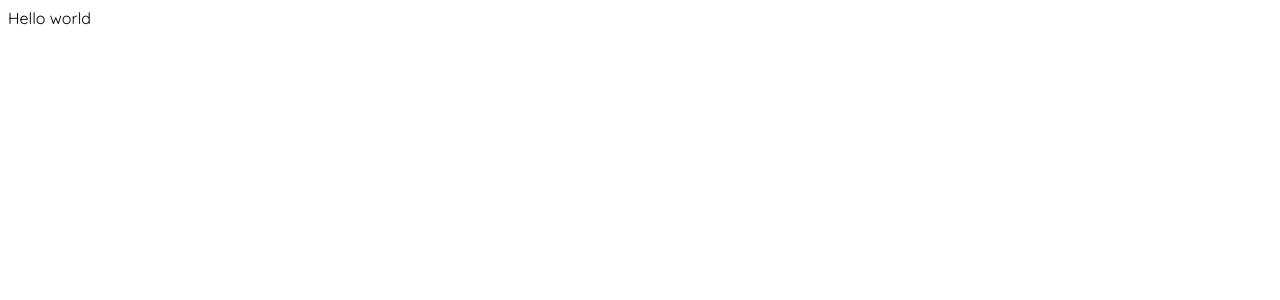
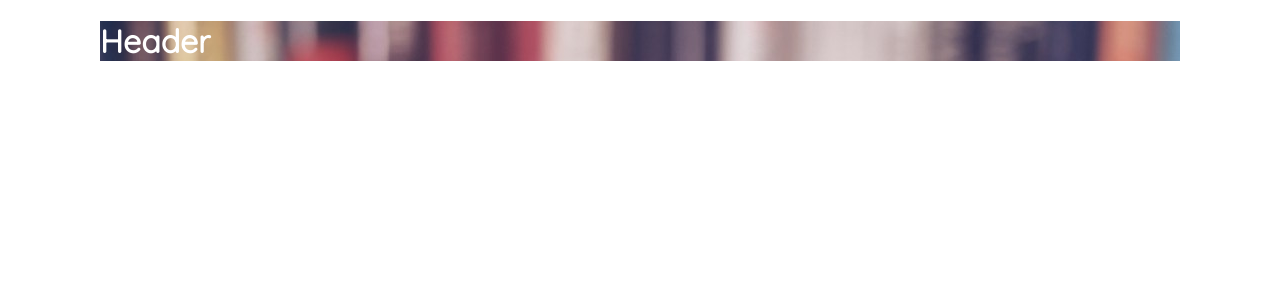
Before and after one commit to eirikdahlen/eirikdahlen.github.io, a React (Create React App) app: page / in a window 1280 px wide. Shown: the top 300 px of the page. Built offline with nearby package versions, Linux system fonts and the light colour scheme.

Commit message:
#2 created jumbotron

```diff
--- a/package.json
+++ b/package.json
@@ -3,9 +3,11 @@
   "version": "0.1.0",
   "private": true,
   "dependencies": {
+    "hover.css": "^2.3.2",
     "react": "^16.7.0",
     "react-dom": "^16.7.0",
-    "react-scripts": "2.1.2"
+    "react-scripts": "2.1.2",
+    "reactstrap": "^7.0.2"
   },
   "scripts": {
     "start": "react-scripts start",
--- a/public/css/style.css
+++ b/public/css/style.css
@@ -1,3 +1,12 @@
 body {
     font-family: 'Quicksand', sans-serif;
+    margin-top: 10px;
+    margin-left: 100px;
+    margin-right: 100px;
 }
+
+.jumbotron {
+    background-color: #E0E0E0;
+    background-image: url('/images/study1.jpg');
+    color: white;
+}
--- a/src/components/App.js
+++ b/src/components/App.js
@@ -1,9 +1,14 @@
 import React, { Component } from 'react';
+
+import Header from './header';
 
 class App extends Component {
   render() {
     return (
-        <div>Hello world</div>
+        <div>
+            <Header/>
+
+        </div>
     );
   }
 }
--- /dev/null
+++ b/src/components/header.js
@@ -0,0 +1,17 @@
+import React from 'react';
+import { Jumbotron } from 'reactstrap';
+
+const Header = () => {
+    return(
+        <div>
+            <Jumbotron className="jumbotron">
+                <h1>Header</h1>
+            </Jumbotron>
+        </div>
+
+    )
+
+}
+
+
+export default Header;
```
Also changed, not shown: public/images/study1.jpg (added), 1 other file (tests, documents, lock files or other folders).
